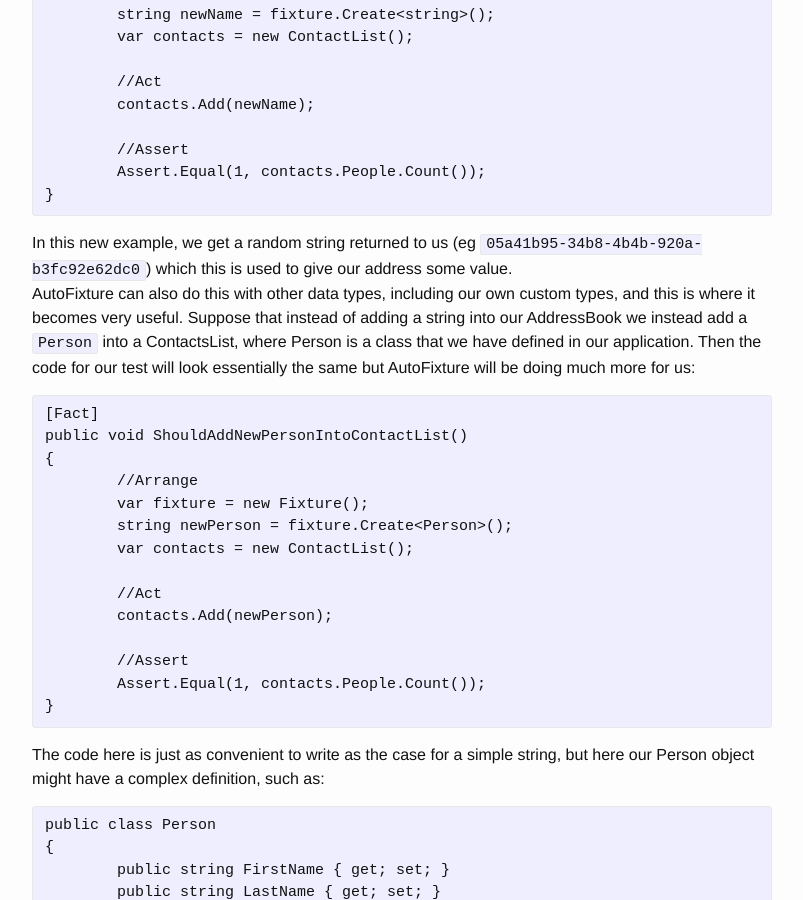
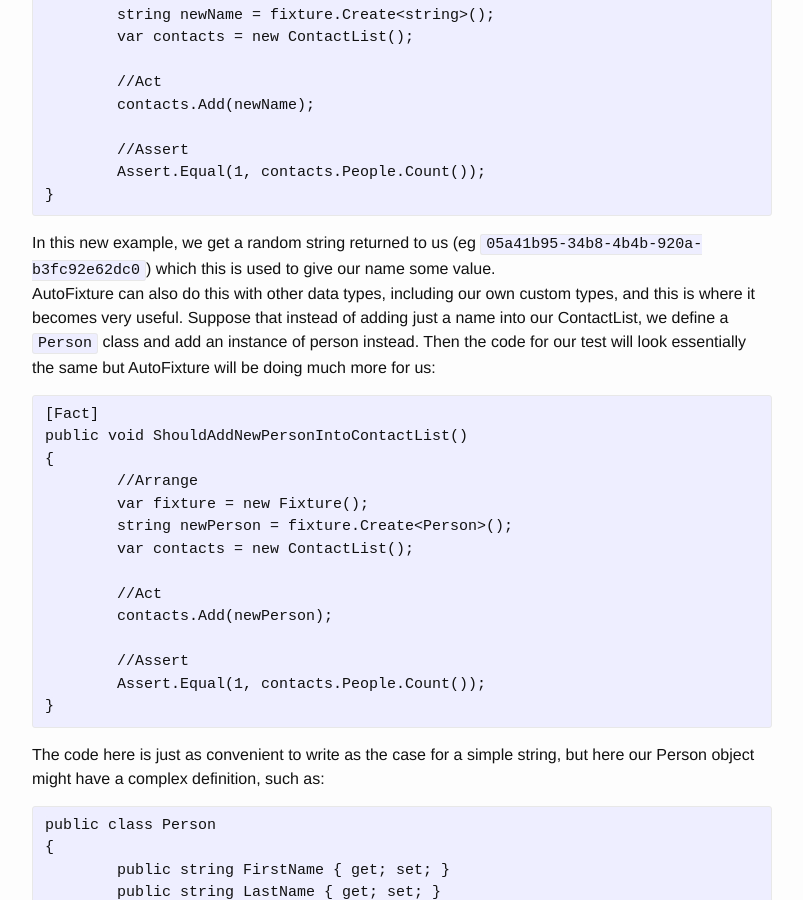
Before and after one commit to alan-conway/alan-conway.github.io, a Jekyll site: the page built from _posts/2016-05-25-autofixture-and-automocking.markdown, in a window 1280 px wide and 900 px high, scrolled down 1181 px. Shown: the whole window, without its empty margins (238-1041 px from the left). Built offline with Jekyll 4.4.1, drawn with Linux system fonts in a browser that asks for light colours; some of the changed text lies outside the part shown.

Commit message:
Updated autofixture post

```diff
--- a/_posts/2016-05-25-autofixture-and-automocking.markdown
+++ b/_posts/2016-05-25-autofixture-and-automocking.markdown
@@ -54,8 +54,8 @@ public void ShouldAddNewNameIntoContactList()
 }
 ~~~
 
-In this new example, we get a random string returned to us (eg `05a41b95-34b8-4b4b-920a-b3fc92e62dc0`) which this is used to give our address some value.
-AutoFixture can also do this with other data types, including our own custom types, and this is where it becomes very useful. Suppose that instead of adding a string into our AddressBook we instead add a `Person` into a ContactsList, where Person is a class that we have defined in our application. Then the code for our test will look essentially the same but AutoFixture will be doing much more for us:
+In this new example, we get a random string returned to us (eg `05a41b95-34b8-4b4b-920a-b3fc92e62dc0`) which this is used to give our name some value.
+AutoFixture can also do this with other data types, including our own custom types, and this is where it becomes very useful. Suppose that instead of adding just a name into our ContactList, we define a `Person` class and add an instance of person instead. Then the code for our test will look essentially the same but AutoFixture will be doing much more for us:
 
 ~~~ C#
 [Fact]
```
Also changed, not shown: other parts of _posts/2016-05-25-autofixture-and-automocking.markdown (+1 -1 lines).
